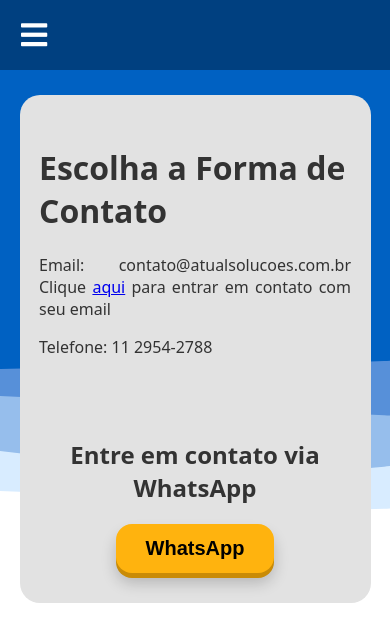
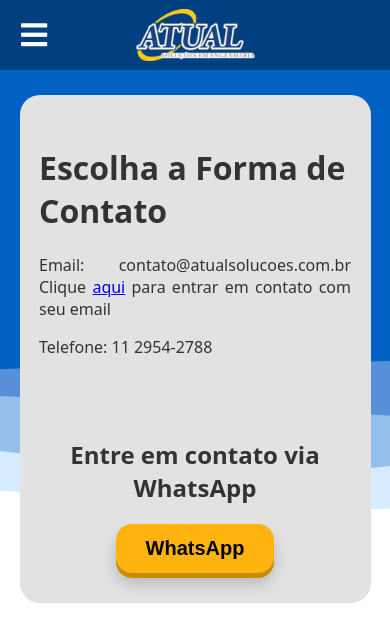
Before and after one commit to DanielRosell06/Site-Atual-Soli-es, a plain HTML site: page contato.html in a window 390 px wide. Shown: the top 627 px of the page. Drawn offline with Linux system fonts and the light colour scheme; grey boxes are pictures that could not be loaded.

Commit message:
Criação do logo na Barra de Navegação, Ajuste na pagina do contato e versão final responsiva finalizada

```diff
--- a/styles/contato-style.css
+++ b/styles/contato-style.css
@@ -158,3 +158,6 @@
         height: 630px;
     }
 }
+.footer{
+    margin-top: 50px;
+}
--- a/styles/defalt-responsive-styles.css
+++ b/styles/defalt-responsive-styles.css
@@ -43,6 +43,7 @@
     .navbar {
         justify-content: left;
         display: block;
+        background-position: center;
     }
 
     .menu-footer a{
--- a/styles/scrollButton-navBar-Footer-style.css
+++ b/styles/scrollButton-navBar-Footer-style.css
@@ -10,6 +10,11 @@
     justify-content: center;
     height: 70px;
     z-index: 1100; /* Para garantir que a navbar fique na frente */
+    background-image: url("/imagens/logo.png");
+    background-repeat: no-repeat;
+    background-position: left center;
+    background-size: 120px;
+    background-position-x: 20px;
 }
 
 .navbar ul {
```
